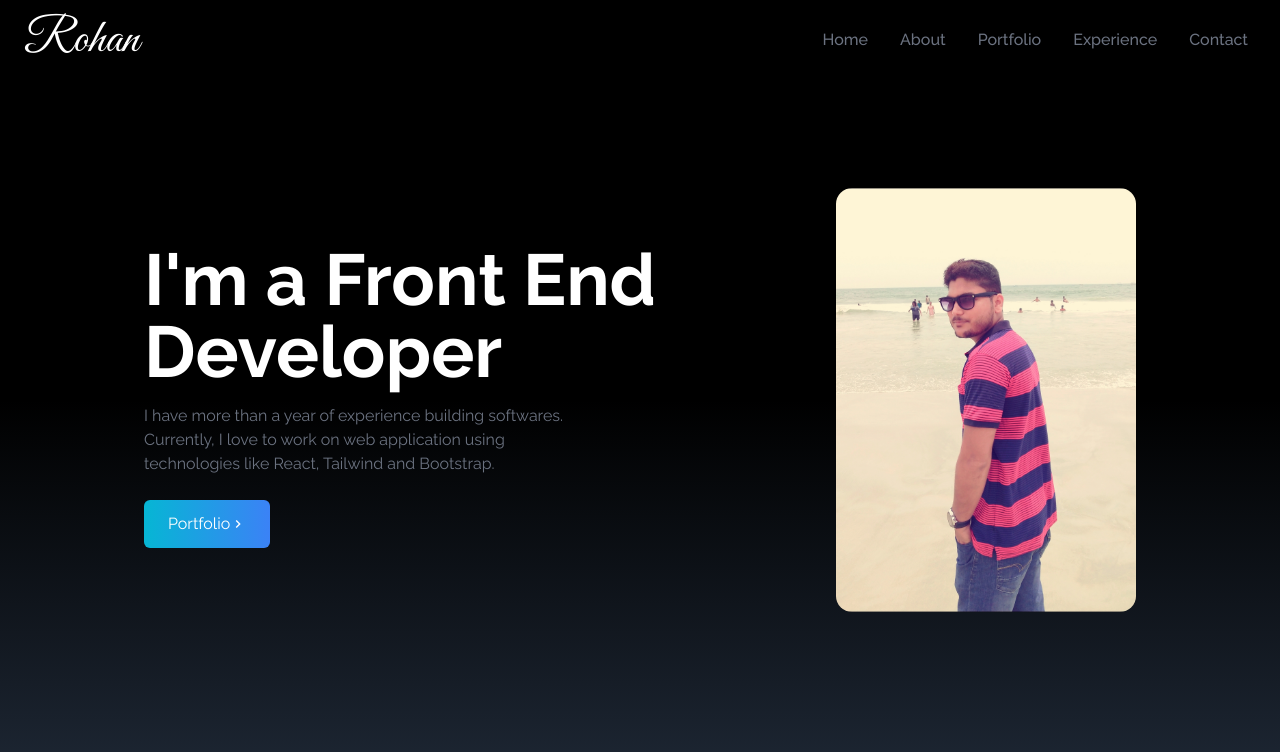
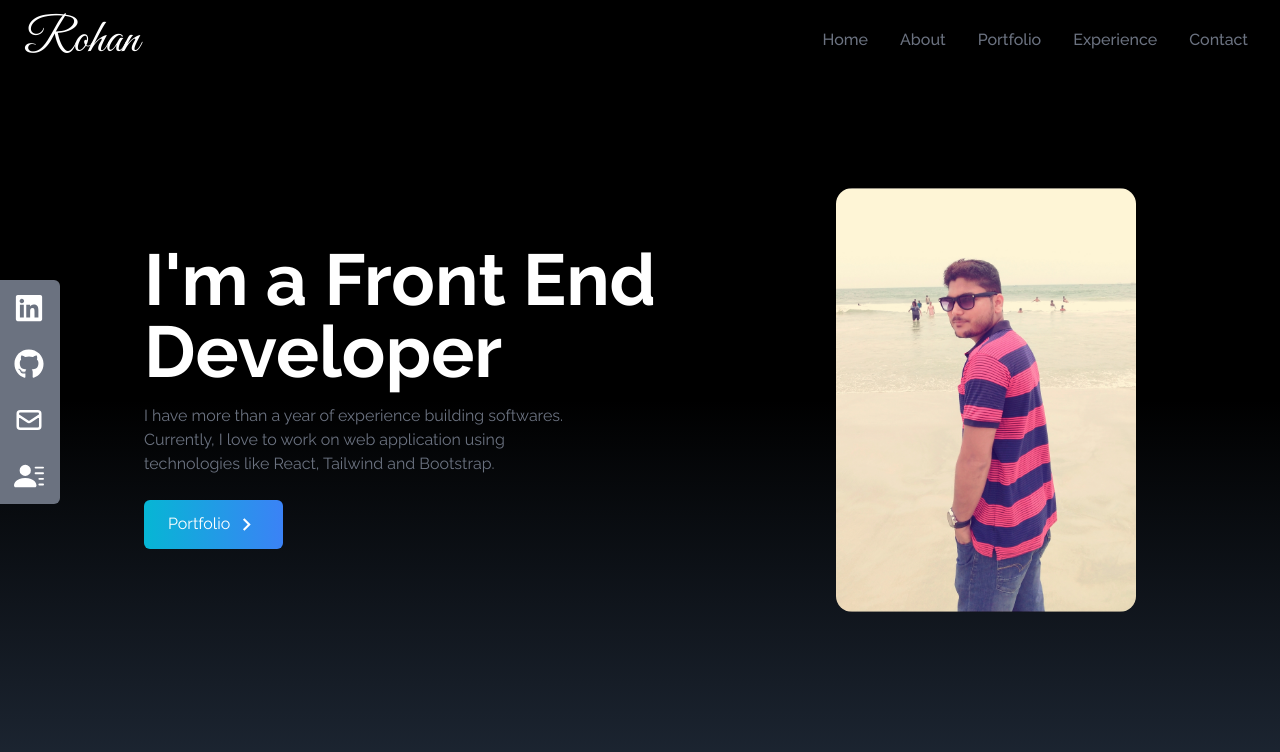
Before and after one commit to Rvp888/Portfolio-Website-by-React-Tailwind, a React (Create React App) app: page / in a window 1280 px wide. Shown: the top 752 px of the page. Built offline with nearby package versions, Linux system fonts and the light colour scheme.

Commit message:
social links added

```diff
--- a/src/App.js
+++ b/src/App.js
@@ -1,11 +1,14 @@
 import NavBar from "./components/NavBar";
 import Home from './components/Home';
+import SocialLinks from './components/SocialLinks';
 
 function App() {
   return (
     <div>
       <NavBar />
       <Home />
+
+      <SocialLinks />
     </div>
   );
 }
--- a/src/components/Home.jsx
+++ b/src/components/Home.jsx
@@ -10,7 +10,7 @@
     >
       <div className="max-w-screen-lg mx-auto flex flex-col justify-center items-center h-full px-4 md:flex-row">
         <div className="flex flex-col justify-center h-full">
-          <h2 className="text-4xl sm:text-7xl font-bold text-white">
+          <h2 className="text-4xl md:text-7xl font-bold text-white">
             I'm a Front End Developer
           </h2>
           <p className="text-gray-500 py-4 max-w-md">
@@ -23,7 +23,7 @@
             <button className="group text-white w-fit px-6 py-3 my-2 flex items-center rounded-md bg-gradient-to-r from-cyan-500 to-blue-500 cursor-pointer">
               Portfolio
               <span className="group-hover:rotate-90 duration-300">
-                <MdOutlineKeyboardArrowRight />
+                <MdOutlineKeyboardArrowRight size={25} className="ml-1"/>
               </span>
             </button>
           </div>
@@ -31,7 +31,7 @@
 
         <div>
           <img
-            className="w-1/2 md:w-96 mx-auto rounded-2xl"
+            className="w-56 md:w-96 mx-auto rounded-2xl"
             src={HeroImg}
             alt="my profile"
           />
--- /dev/null
+++ b/src/components/SocialLinks.jsx
@@ -0,0 +1,70 @@
+import React from "react";
+import { FaGithub, FaLinkedin } from "react-icons/fa";
+import { HiOutlineMail } from "react-icons/hi";
+import { BsFillPersonLinesFill } from "react-icons/bs";
+
+const SocialLinks = () => {
+  const links = [
+    {
+      id: 1,
+      child: (
+        <>
+          LinkedIn <FaLinkedin size={30} />
+        </>
+      ),
+      href: "https://www.linkedin.com/in/rohan-p-0b55921a2/",
+      style: "rounded-tr-md",
+    },
+    {
+      id: 2,
+      child: (
+        <>
+          GitHub <FaGithub size={30} />
+        </>
+      ),
+      href: "https://github.com/Rvp888",
+    },
+    {
+      id: 3,
+      child: (
+        <>
+          Mail <HiOutlineMail size={30} />
+        </>
+      ),
+      href: "mailto:foo@gmail.com",
+    },
+    {
+      id: 4,
+      child: (
+        <>
+          Resume <BsFillPersonLinesFill size={30} />
+        </>
+      ),
+      href: "/Rohan_Resume_Web-Dev.pdf",
+      style: "rounded-br-md",
+      download: true,
+    },
+  ];
+
+  return (
+    <div className="hidden lg:flex flex-col top-[35%] left-0 fixed">
+      <ul>
+        {links.map(({id, child, href, style, download}) => (
+          <li key={id} className={"flex justify-between items-center w-40 h-14 px-4 ml-[-100px] hover:ml-[-10px] duration-300 hover:rounded-md bg-gray-500" + " " + style}>
+            <a
+              href={href}
+              className="flex justify-between items-center w-full text-white"
+              download={download}
+              target="_blank"
+              rel="noreferrer"
+            >
+              {child}
+            </a>
+          </li>
+        ))}
+      </ul>
+    </div>
+  );
+};
+
+export default SocialLinks;
```
Also changed, not shown: src/assets/heroImage-2.jpg (added), 1 other file (tests, documents, lock files or other folders).
